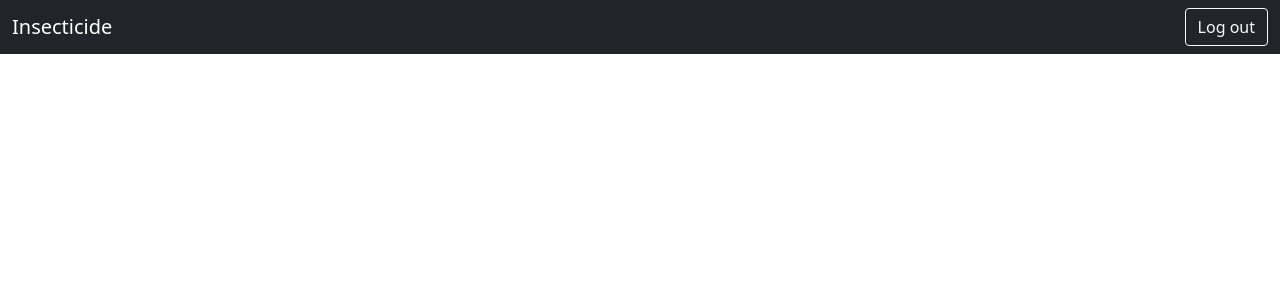
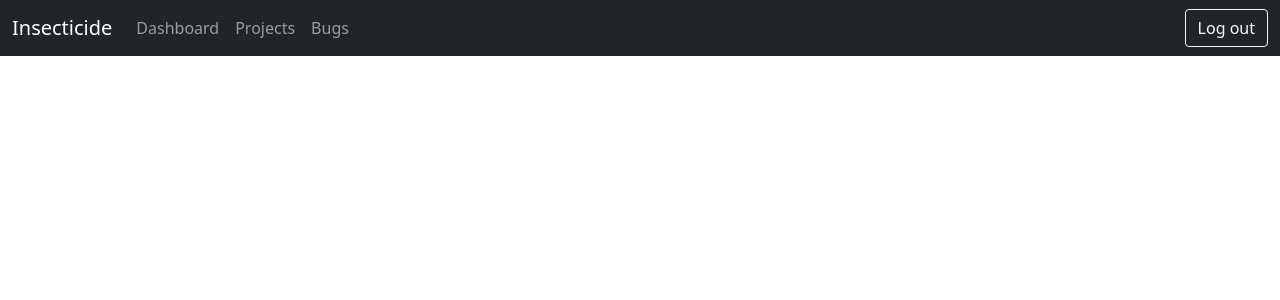
Before and after one commit to esadek/insecticide, a Django app: page /bug/1/ in a window 1280 px wide. Shown: the top 300 px of the page. Run offline with Django 3.2, Linux system fonts and the light colour scheme; a user stored in the database is signed in; tables that the repository leaves empty hold one stand-in row (values such as "Sample post").

Commit message:
Add: collapsible nav

```diff
--- a/bugtracker/templates/navbar.html
+++ b/bugtracker/templates/navbar.html
@@ -1,18 +1,34 @@
-<nav class="navbar navbar-dark bg-dark">
+<nav class="navbar navbar-expand-lg navbar-dark bg-dark">
   <div class="container-fluid">
     <a class="navbar-brand h1 mb-0" href="{% url 'index' %}"><i class="fas fa-bug"></i> Insecticide</a>
-    <div class="justify-content-end text-white">
     {% if user.is_authenticated %}
+      <button class="navbar-toggler" type="button" data-bs-toggle="collapse" data-bs-target="#navbarNav" aria-controls="navbarNav" aria-expanded="false" aria-label="Toggle navigation">
+        <span class="navbar-toggler-icon"></span>
+      </button>
+      <div class="collapse navbar-collapse" id="navbarNav">
+        <ul class="navbar-nav me-auto mb-2 mb-lg-0">
+          <li class="nav-item">
+            <a class="nav-link" href="{% url 'dashboard' %}">Dashboard</a>
+          </li>
+          <li class="nav-item">
+            <a class="nav-link" href="{% url 'projects' %}">Projects</a>
+          </li>
+          <li class="nav-item">
+            <a class="nav-link" href="{% url 'bugs' %}">Bugs</a>
+          </li>
+        </ul>
         <a class="text-decoration-none" href="{% url 'logout' %}">
           <button type="button" class="btn btn-outline-light">Log out</button>
         </a>
       {% else %}
+        <span>
           <a class="text-decoration-none" href="{% url 'login' %}">
             <button type="button" class="btn btn-outline-light">Log in</button>
           </a>
           <a class="text-decoration-none" href="{% url 'signup' %}">
             <button type="button" class="btn btn-primary">Sign up</button>
           </a>
+        </span>
       {% endif %}
     </div>
   </div>
```
Lines whose indentation alone changed are shown as unchanged.
